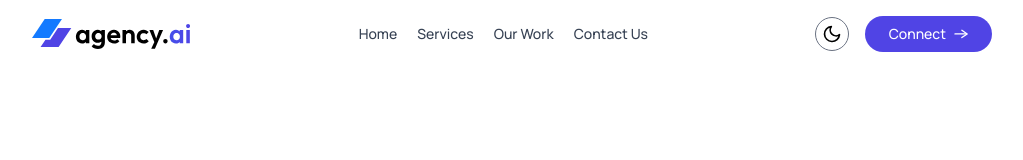
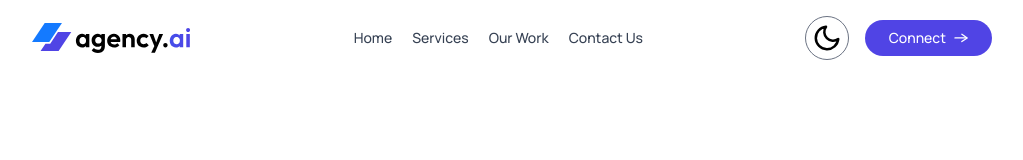
Before and after one commit to arunpmanoj/agency-ai, a React app: page / in a window 1280 px wide. Shown: the top 160 px of the page, without its empty margins (128-1151 px from the left). Built offline with nearby package versions, Linux system fonts and the light colour scheme; the HTML template or start-up script is replaced by a standard one.

Commit message:
solved the bugs in dark mode

```diff
--- a/src/components/ThemeToggleBtn.jsx
+++ b/src/components/ThemeToggleBtn.jsx
@@ -1,32 +1,41 @@
 import React, { useEffect } from 'react'
 import assets from '../assets/assets'
 
-const ThemeToggleBtn = ({theme,setTheme}) => {
+const ThemeToggleBtn = ({ theme, setTheme }) => {
 
-    useEffect(()=>{
-        const prefersDarkMode =window.matchMedia('(prefers-color-scheme:dark)').matches;
-        setTheme(theme || (prefersDarkMode ? 'dark' : 'light'))
-    },[])
+  useEffect(() => {
+    const savedTheme = localStorage.getItem('theme')
+    if (savedTheme) {
+      setTheme(savedTheme)
+    } else {
+      const prefersDarkMode = window.matchMedia('(prefers-color-scheme: dark)').matches
+      setTheme(prefersDarkMode ? 'dark' : 'light')
+    }
+  }, [])
 
-    useEffect(()=>{
-        if (theme === 'dark'){
-            document.documentElement.classList.add('dark')
-        }
-        else{
-            document.documentElement.classList.add('light')
-        }
-        localStorage.setItem('theme',theme)
+  useEffect(() => {
+    if (theme === 'dark') {
+      document.documentElement.classList.add('dark')
+      document.documentElement.classList.remove('light')
+    } else {
+      document.documentElement.classList.add('light')
+      document.documentElement.classList.remove('dark')
+    }
+    localStorage.setItem('theme', theme)
+  }, [theme])
 
-    },[theme])
-    return (
-        <>
-        <button>
-            {theme === 'dark' ? (<img onClick={() => setTheme('light')} src ={assets.sun_icon} className='size-8.5 p-1.5
-            border border-gray-500 rounded-full' alt=""/>) : (<img onClick={()=> setTheme('dark')} src ={assets.moon_icon} className='size-8.5 p-1.5
-            border border-gray-500 rounded-full' alt=""/>)}
-        </button>
-        </>
-    )
+  return (
+    <button
+      onClick={() => setTheme(theme === 'dark' ? 'light' : 'dark')}
+      className="p-1.5 border border-gray-500 rounded-full"
+    >
+      {theme === 'dark' ? (
+        <img src={assets.sun_icon} className="size-7.5" alt="Switch to light mode" />
+      ) : (
+        <img src={assets.moon_icon} className="size-7.5" alt="Switch to dark mode" />
+      )}
+    </button>
+  )
 }
 
-export default ThemeToggleBtn;
+export default ThemeToggleBtn
```
